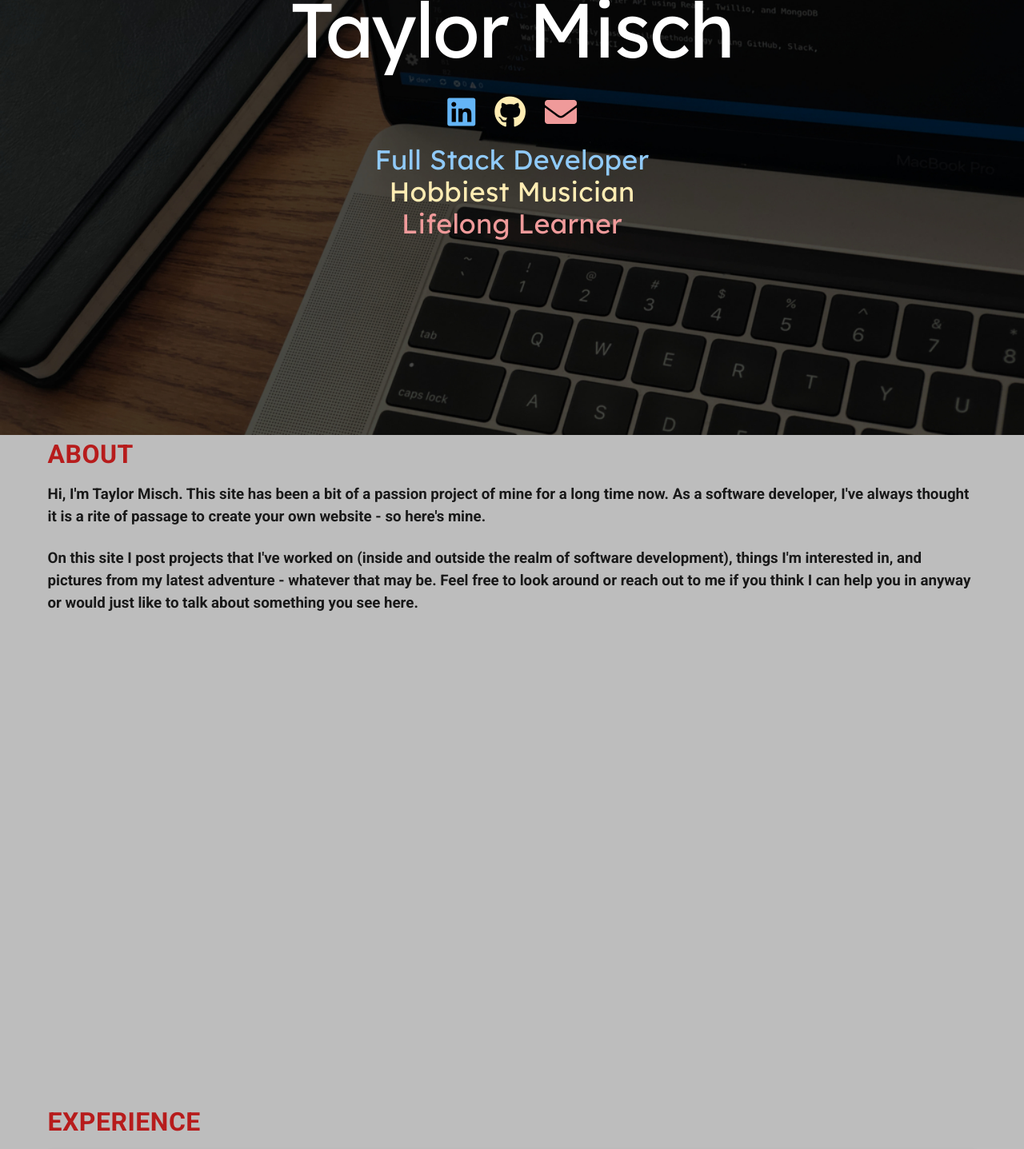
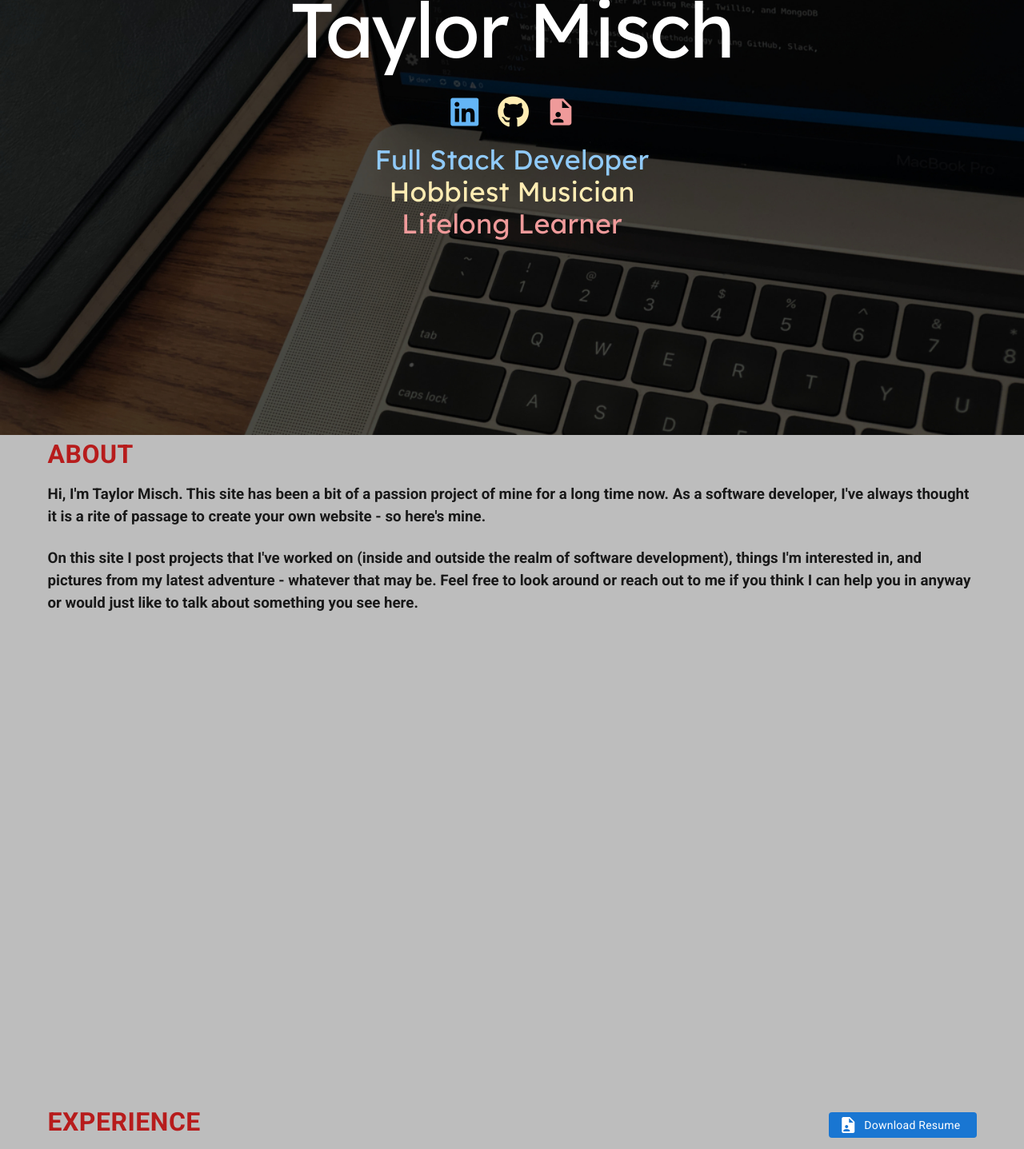
Before and after one commit to taylor-misch/portfolio-website, a Vue app: page / in a window 1280 px wide. Shown: the part 320-1757 px from the top of the page at 80% size. Built offline with nearby package versions, Linux system fonts and the light colour scheme.

Commit message:
Update Resume and fix Resume Links

```diff
--- a/src/components/Experience.vue
+++ b/src/components/Experience.vue
@@ -1,6 +1,5 @@
 <template>
-  <!-- <Module id="experience" title="Experience" :action="action"> -->
-  <Module id="experience" title="Experience">
+  <Module id="experience" title="Experience" :action="action">
     <v-expansion-panels>
       <v-expansion-panel
         class="grey lighten-4"
@@ -59,7 +58,7 @@ export default {
     return {
       action: {
         name: "Download Resume",
-        file: "/TaylorMisch-Resume.pdf",
+        file: "/TaylorMischResume-Blackout.pdf",
         downloadName: "Taylor Misch - Resume.pdf",
         icon: "mdi mdi-file-account",
       },
@@ -72,7 +71,7 @@ export default {
           outcomes: [
             "Develop RESTful services using the Spring Framework to support the implementation of the company’s first external facing customer and broker portal",
             "Technical lead on a project to create a RESTful service that generates certificate of liability insurance and evidence of property documents",
-            "Design and develop frontend enhancements to systems built with Vue.js and Vuetify frameworks",
+            "Design and develop frontend enhancements for internal systems built with Vue.js and Vuetify frameworks",
             "Suggest and introduce Apache PDFBox as an open-source solution for generating and editing PDFs",
           ],
         },
@@ -99,7 +98,7 @@ export default {
             "Developed applications using Node.js, Express, React, and MongoDB",
             "Created a 'winter-rules' parking notification service that let students know what side of the street they should park on when the city of Eau Claire needed to plow the streets",
             "Built a messaging service and admin dashboard that consumed Twilio’s REST APIs for the University of Wisconsin - Eau Claire's fundraising foundation",
-            "Leveraged Kanban boards and agile methodology along with GitHub for version control to complete work items while also studying as a full-time student.",
+            "Leveraged Kanban boards and agile methodology along with GitHub for version control to complete work items while also studying as a full-time student",
           ],
         },
         {
--- a/src/components/Home.vue
+++ b/src/components/Home.vue
@@ -10,7 +10,6 @@
             >
               Taylor Misch
             </div>
-            <!-- TODO - Transition to Material Design Icons -->
             <v-tooltip left>
               <template v-slot:activator="{ on }">
                 <a href="https://linkedin.com/in/taylor-misch">
@@ -38,19 +37,17 @@
               <span>GitHub</span>
             </v-tooltip>
 
-            <!-- TODO - update mail icon to be a resume download icon -->
             <v-tooltip right>
               <template v-slot:activator="{ on }">
-                <a href="mailto:taylormisch@gmail.com">
-                  <v-icon
-                    x-large
-                    color="red lighten-3"
-                    v-on="on"
-                    class="ma-3 fas fa-envelope"
-                  ></v-icon>
-                </a>
+                <v-icon
+                  x-large
+                  color="red lighten-3"
+                  v-on="on"
+                  class="mx-2 mdi mdi-file-account"
+                  @click="downloadWithAxios(action.file, action.downloadName)"
+                ></v-icon>
               </template>
-              <span>Email</span>
+              <span>Resume</span>
             </v-tooltip>
             <!-- TODO try to come up with a way to not have to use breakpoint -->
             <div class="display-1">
@@ -74,9 +71,41 @@
 </template>
 
 <script >
+import axios from "axios";
 export default {
   data() {
-    return {};
+    return {
+      action: {
+        name: "Download Resume",
+        file: "/TaylorMischResume-Blackout.pdf",
+        downloadName: "Taylor Misch - Resume.pdf",
+        icon: "mdi mdi-file-account",
+      },
+    };
+  },
+  methods: {
+    forceFileDownload(response, title) {
+      // eslint-disable-next-line
+      console.log(title);
+      const url = window.URL.createObjectURL(new Blob([response.data]));
+      const link = document.createElement("a");
+      link.href = url;
+      link.setAttribute("download", title);
+      document.body.appendChild(link);
+      link.click();
+    },
+    downloadWithAxios(url, title) {
+      axios({
+        method: "get",
+        url,
+        responseType: "arraybuffer",
+      })
+        .then((response) => {
+          this.forceFileDownload(response, title);
+        })
+        // eslint-disable-next-line
+        .catch(() => console.log("error occured"));
+    },
   },
 };
 </script>
--- a/src/components/layout/NavBar.vue
+++ b/src/components/layout/NavBar.vue
@@ -64,7 +64,7 @@ export default {
       { title: "Experience", id: "#experience" },
       { title: "Projects", id: "#projects" },
       { title: "Interests", id: "#interests" },
-      { title: "Contact Me", id: "#contact" },
+      { title: "Contact", id: "#contact" },
     ],
     absolute: false,
     openOnHover: false,
```
Also changed, not shown: 2 other files (tests, documents, lock files or other folders).
